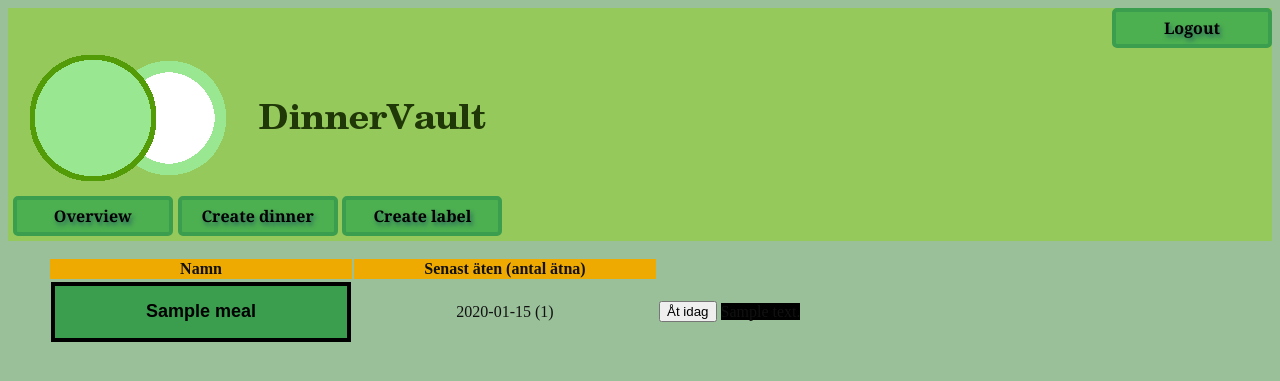
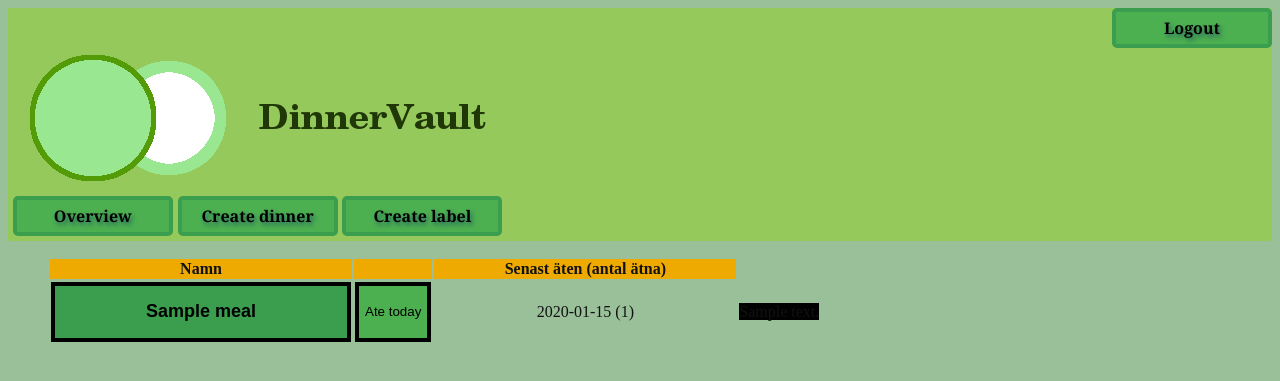
Before and after one commit to Fakor/DinnerVault, a Django app: page /main/overview/ in a window 1280 px wide. Shown: the top 381 px of the page. Run offline with Django 3.2, Linux system fonts and the light colour scheme; a user stored in the database is signed in; tables that the repository leaves empty hold one stand-in row (values such as "Sample post"); parts of the project's set-up code (start-up, migrations or seed data) failed here and were passed over.

Commit message:
Ate today button updated

```diff
--- a/src/main/templates/main/overview.html
+++ b/src/main/templates/main/overview.html
@@ -15,6 +15,7 @@
     <table>
         <tr bgcolor="#EEAA00">
             <th>Namn</th>
+            <th></th>
             <th>Senast äten (antal ätna)</th>
         </tr>
 {% for meal in meals %}
@@ -29,18 +30,17 @@
             >
                 {{ meal.name }}
             </button></td>
+            <td><button type="submit"
+                        value={{ meal.id }}
+                        formmethod="post"
+                        formaction="/main/overview/"
+                        class="eaten"
+                        name="eaten_today">
+                Ate today
+            </button></td>
             <td width="300" align="center">
                 {{ meal.latest_date|date:'Y-m-d' }} ({{ meal.dates.count }})
             </td>
-            <td><button type="submit"
-                        style="height:30;width:200"
-                        value={{ meal.id }}
-                        formmethod="post"
-                        formaction="/main/overview/"
-                        class="btn btn-primary"
-                        name="eaten_today">
-                Åt idag
-            </button></td>
 
         </form>
         <td>
--- a/src/my_statics/main/css/base.css
+++ b/src/my_statics/main/css/base.css
@@ -3,6 +3,8 @@
     --c2: #9AC09A;
     --c3: #4CAF50;
     --c4: #3B9E4F;
+
+    --dinnerHeight: 60px;
 }
 
 
@@ -61,12 +63,19 @@ button.sub {
 }
 
 button.dinner {
-  background-color: var(--c4); /* Green */
+  background-color: var(--c4);
   color: black;
-  height: 60px;
+  height: var(--dinnerHeight);
   width: 300px;
   text-align: center;
   font-size: 18px;
   font-weight: bold;
   border: 4px solid black;
 }
+
+button.eaten {
+  background-color: var(--c3);
+  color: black;
+  height: var(--dinnerHeight);
+  border: 4px solid black;
+}
```
